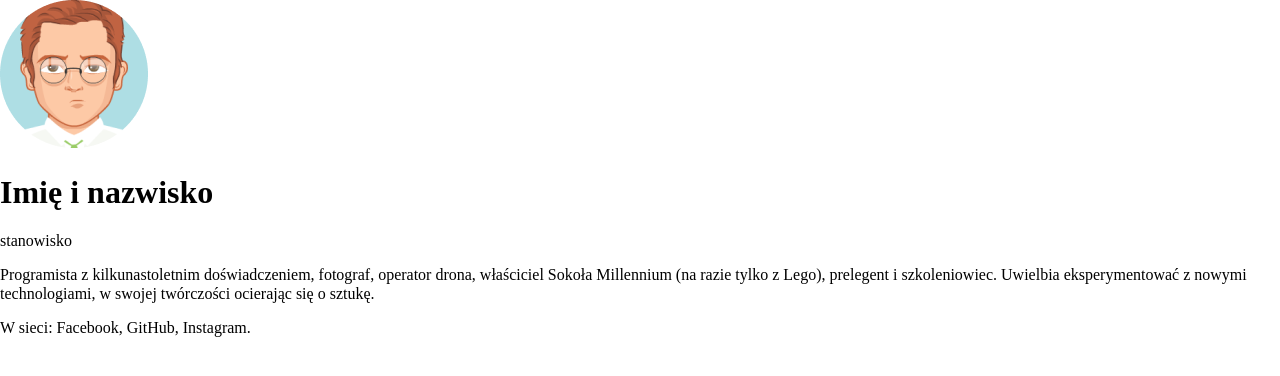
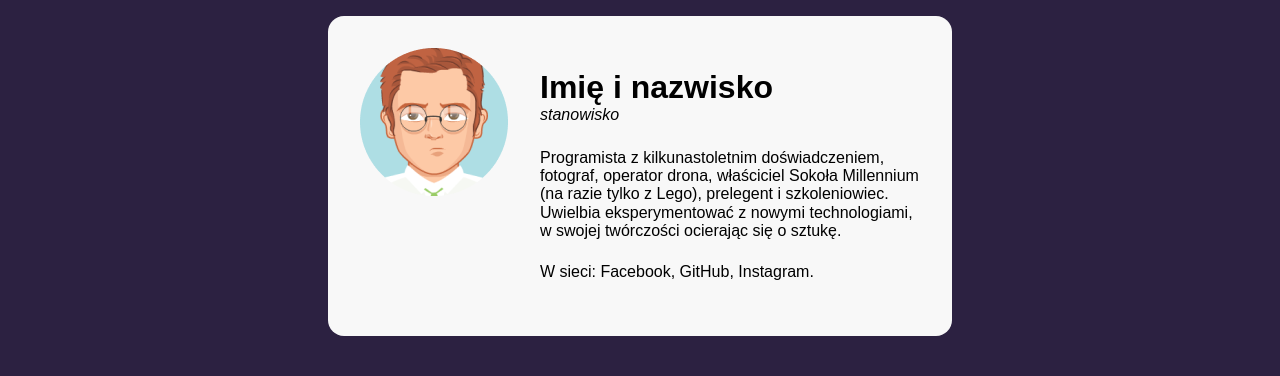
Before and after one commit to paulina-goral-guntuku/business-card, a plain HTML site: page index.html in a window 1280 px wide. Drawn offline with Linux system fonts and the light colour scheme.

Commit message:
Style CSS

```diff
--- a/index.html
+++ b/index.html
@@ -4,17 +4,17 @@
     <meta charset="UTF-8" />
     <meta name="viewport" content="width=device-width, initial-scale=1.0" />
     <title>Wizytówka</title>
-    <link href="normalize.css" rel="stylesheet" type="text/css">
-    <link href="style.css" rel="stylesheet" type="text/css">
+    <link href="normalize.css" rel="stylesheet" type="text/css" />
+    <link href="style.css" rel="stylesheet" type="text/css" />
   </head>
   <body>
     <main>
       <article class="article">
-        <img class="article__picture" src="avatar.png" alt="profile-pic"/>
+        <img class="article__picture" src="avatar.png" alt="profile-pic" />
         <div>
           <header class="article__header">
-            <h1>Imię i nazwisko</h1>
-            <p>stanowisko</p>
+            <h1 class="article__header--name">Imię i nazwisko</h1>
+            <p class="article__header--job">stanowisko</p>
           </header>
           <p class="article__text">
             Programista z kilkunastoletnim doświadczeniem, fotograf, operator
--- a/style.css
+++ b/style.css
@@ -1,7 +1,63 @@
 html {
-    box-sizing: border-box;
-    }
+  box-sizing: border-box;
+}
 
-    *, *:before, *:after {
-    box-sizing: inherit;
-    }
+*,
+*:before,
+*:after {
+  box-sizing: inherit;
+}
+
+body {
+  background: #2c2141;
+  min-height: 100vh;
+  display: flex;
+  justify-content: center;
+  margin: 16px;
+}
+
+main {
+}
+
+.article {
+  width: 624px;
+  height: 320px;
+  border-radius: 16px;
+  background: #f8f8f8;
+  padding: 32px;
+  display: flex;
+  justify-content: space-between;
+  align-items: flex-start;
+}
+
+.article__header {
+    margin-bottom: 24px;
+}
+
+.article__header--name {
+    font-family: Arial, Helvetica, sans-serif;
+    font-weight: 36px;
+    margin-bottom: 0;
+}
+
+.article__header--job {
+    font-family: Arial, Helvetica, sans-serif;
+    font-weight: 18px;
+    font-style: italic;
+    margin-top: 0;
+}
+
+.article__picture {
+    margin-right: 32px;
+}
+
+.article__text {
+    font-family: Arial, Helvetica, sans-serif;
+    font-size: 16px;
+    margin-bottom: 22px;
+}
+
+.article__social {
+    font-family: Arial, Helvetica, sans-serif;
+    font-size: 16px;
+}
```
